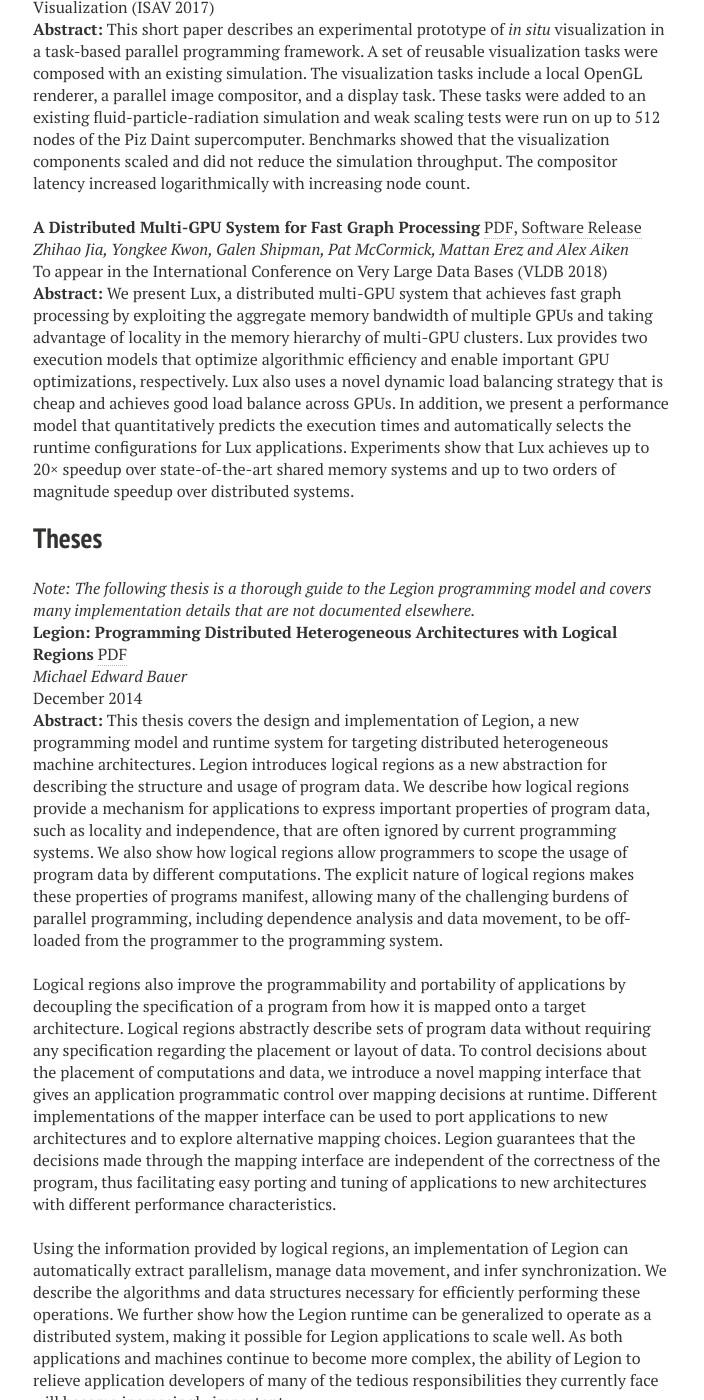
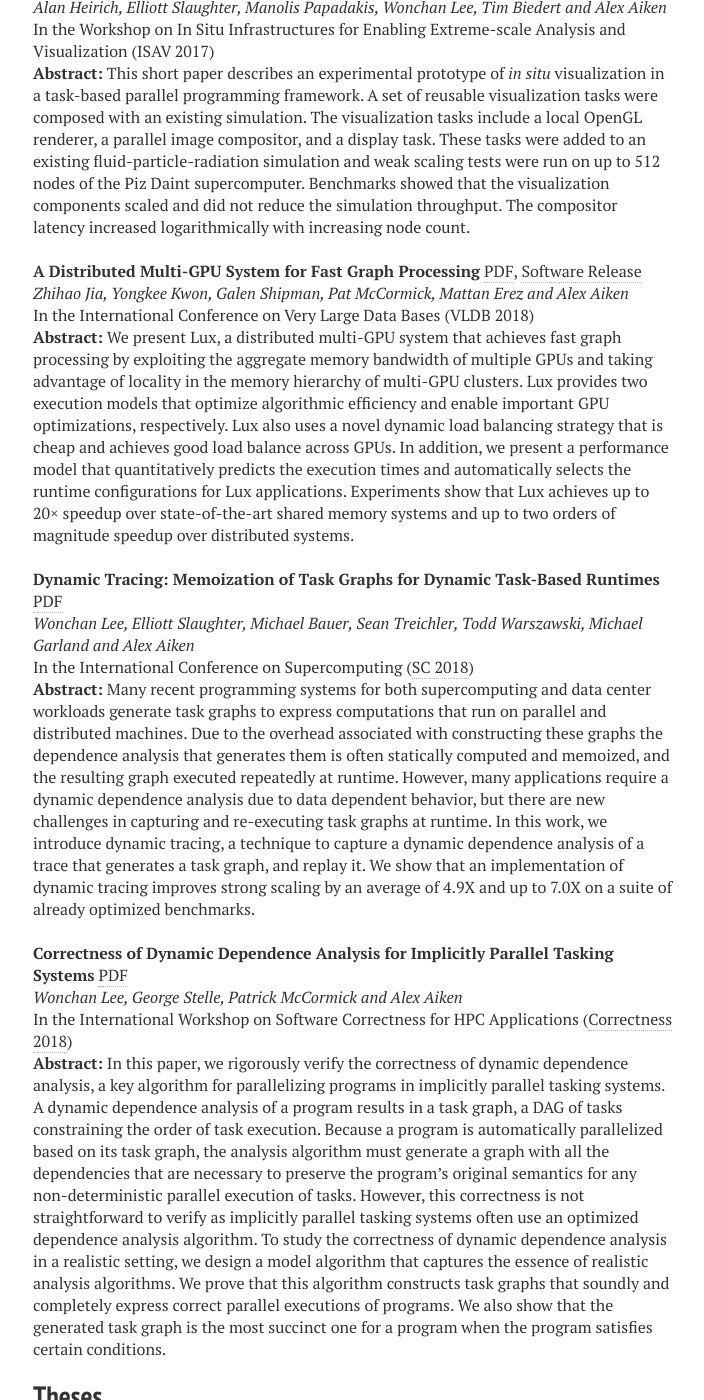
Before and after one commit to apryakhin/legion.stanford.edu, a Jekyll site: the page built from publications.md, in a window 1280 px wide and 1400 px high, scrolled down 5393 px. Shown: the whole window, without its empty margins (287-991 px from the left). Built offline with Jekyll 4.4.1, drawn with Linux system fonts in a browser that asks for light colours; nearby versions of some CDN libraries; some of the changed text lies outside the part shown.

Commit message:
Update publications.

```diff
--- a/publications.md
+++ b/publications.md
@@ -9,6 +9,8 @@ title: Publications
   * Legion Runtime:
       * [Overview (SC 2012)](#sc2012) \[[PDF](/pdfs/sc2012.pdf)]
       * [Structure Slicing (SC 2014)](#sc2014) \[[PDF](/pdfs/legion-fields.pdf)]
+      * [Tracing (SC 2018)](#trace2018) \[[PDF](/pdfs/trace2018.pdf)]
+      * [Correctness of Dependence Analysis (SC 2018)](#dep2018) \[[PDF](/pdfs/dep2018.pdf)]
       * [Michael Bauer's Thesis (2014)](#bauer_thesis) \[[PDF](/pdfs/bauer_thesis.pdf)]
   * Programming Model:
       * [Partitioning Type System (OOPSLA 2013)](#oopsla2013) \[[PDF](/pdfs/oopsla2013.pdf)]
@@ -280,7 +282,7 @@ count.
 
 <a name="vldb2018"></a>__A Distributed Multi-GPU System for Fast Graph Processing__ [PDF](/pdfs/vldb2018.pdf), [Software Release](https://github.com/LuxGraph/Lux) <br/>
 _Zhihao Jia, Yongkee Kwon, Galen Shipman, Pat McCormick, Mattan Erez and Alex Aiken_ <br/>
-To appear in the International Conference on Very Large Data Bases (VLDB 2018) <br/>
+In the International Conference on Very Large Data Bases (VLDB 2018) <br/>
 __Abstract:__ We present Lux, a distributed multi-GPU system that
 achieves fast graph processing by exploiting the aggregate memory
 bandwidth of multiple GPUs and taking advantage of locality in the
@@ -293,6 +295,48 @@ predicts the execution times and automatically selects the runtime
 configurations for Lux applications. Experiments show that Lux
 achieves up to 20&times; speedup over state-of-the-art shared memory systems
 and up to two orders of magnitude speedup over distributed systems.
+
+
+<a name="trace2018"></a>__Dynamic Tracing: Memoization of Task Graphs for Dynamic Task-Based Runtimes__ [PDF](/pdfs/trace2018.pdf) <br/>
+_Wonchan Lee, Elliott Slaughter, Michael Bauer, Sean Treichler, Todd Warszawski, Michael Garland and Alex Aiken_ <br/>
+In the International Conference on Supercomputing ([SC 2018](https://sc18.supercomputing.org/presentation/?id=pap490&sess=sess183)) <br/>
+__Abstract:__ Many recent programming systems for both supercomputing
+and data center workloads generate task graphs to express computations
+that run on parallel and distributed machines. Due to the overhead
+associated with constructing these graphs the dependence analysis that
+generates them is often statically computed and memoized, and the
+resulting graph executed repeatedly at runtime. However, many
+applications require a dynamic dependence analysis due to data
+dependent behavior, but there are new challenges in capturing and
+re-executing task graphs at runtime. In this work, we introduce
+dynamic tracing, a technique to capture a dynamic dependence analysis
+of a trace that generates a task graph, and replay it. We show that an
+implementation of dynamic tracing improves strong scaling by an
+average of 4.9X and up to 7.0X on a suite of already optimized
+benchmarks.
+
+
+<a name="dep2018"></a>__Correctness of Dynamic Dependence Analysis for Implicitly Parallel Tasking Systems__ [PDF](/pdfs/dep2018.pdf) <br/>
+_Wonchan Lee, George Stelle, Patrick McCormick and Alex Aiken_ <br/>
+In the International Workshop on Software Correctness for HPC Applications ([Correctness 2018](https://correctness-workshop.github.io/2018/)) <br/>
+__Abstract:__ In this paper, we rigorously verify the correctness of
+dynamic dependence analysis, a key algorithm for parallelizing
+programs in implicitly parallel tasking systems. A dynamic dependence
+analysis of a program results in a task graph, a DAG of tasks
+constraining the order of task execution. Because a program is
+automatically parallelized based on its task graph, the analysis
+algorithm must generate a graph with all the dependencies that are
+necessary to preserve the program's original semantics for any
+non-deterministic parallel execution of tasks. However, this
+correctness is not straightforward to verify as implicitly parallel
+tasking systems often use an optimized dependence analysis
+algorithm. To study the correctness of dynamic dependence analysis in
+a realistic setting, we design a model algorithm that captures the
+essence of realistic analysis algorithms. We prove that this algorithm
+constructs task graphs that soundly and completely express correct
+parallel executions of programs. We also show that the generated task
+graph is the most succinct one for a program when the program
+satisfies certain conditions.
 
 
 ## Theses
```
Also changed, not shown: 2 other files.
